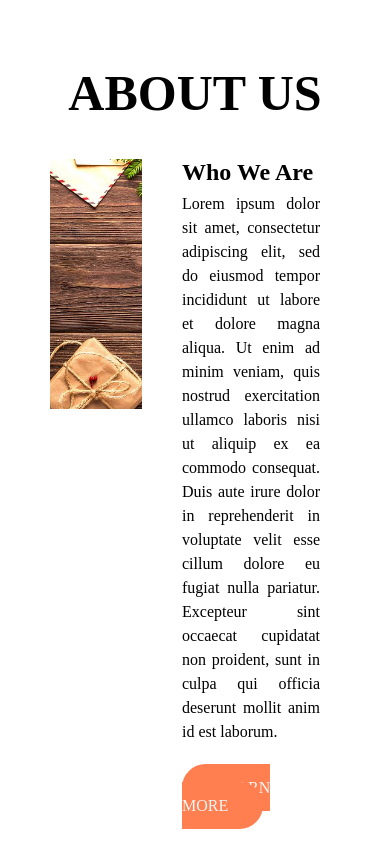
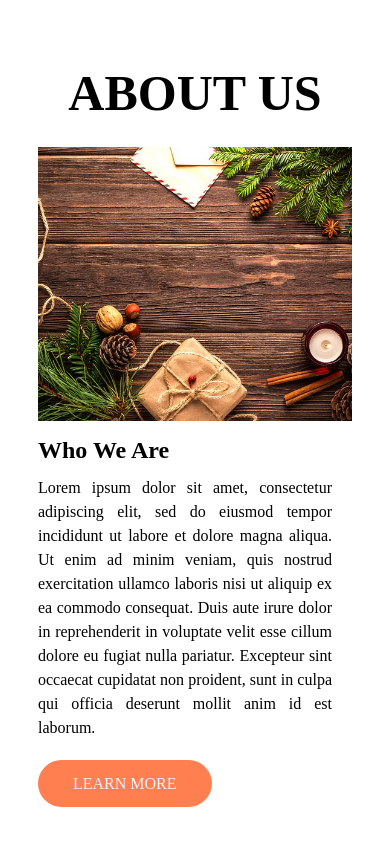
Before and after one commit to fzahoor13/Capstone_1, a plain HTML site: page index.html in a window 390 px wide. Shown: the part 905-1749 px from the top of the page. Drawn offline with Linux system fonts and the light colour scheme.

Commit message:
media query for about us area added

```diff
--- a/css/style.css
+++ b/css/style.css
@@ -126,7 +126,7 @@ section p{
 ul.about-content{
 	width: 100%;
 	display: flex;
-	flex-flow:row-wrap ;
+	flex-wrap: wrap;
 	justify-content: center;
 	list-style: none;
 }
@@ -191,7 +191,7 @@ ul.about-content{
 	}
 }
 
-@media(max-width:100px){
+@media(max-width:1000px){
 	section{
 		padding:100px 50px;
 	}
@@ -217,3 +217,12 @@ ul.about-content{
 		padding: 15px;
 	}
 }
+/*Media queries for about section*/
+@media (max-width: 1000px) {
+	.about-left, .about-right {
+		flex-basis: 100%;
+	}
+	.about-content li {
+		padding: 8px;
+	}
+}
```
